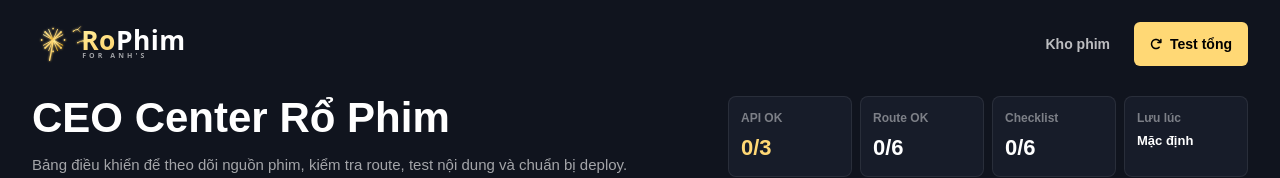
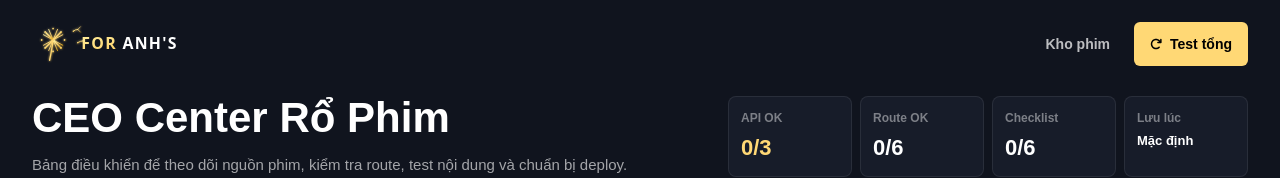
Before and after one commit to FlexDinh/webphimforAnhs, a Next.js app: page /ceo in a window 1280 px wide. Shown: the top 178 px of the page. Built offline with nearby package versions, Linux system fonts and the light colour scheme; no server answers.

Commit message:
style: cập nhật logo chỉ hiển thị biểu tượng hoa bồ công anh và chữ FOR ANH'S

```diff
--- a/src/component/Logo.tsx
+++ b/src/component/Logo.tsx
@@ -79,32 +79,17 @@ export default function Logo({ className = "" }: { className?: string }) {
                     </g>
                 </g>
 
-                {/* Typography: "RoPhim" */}
+                {/* Typography: "FOR ANH'S" */}
                 <text
                     x="56"
-                    y="36"
+                    y="35"
                     fontFamily="system-ui, -apple-system, sans-serif"
                     fontWeight="800"
-                    fontSize="30"
+                    fontSize="18"
                     fill="url(#premiumGold)"
-                    letterSpacing="0.5"
+                    letterSpacing="1.5"
                 >
-                    Ro
-                    <tspan fill="#FFFFFF">Phim</tspan>
-                </text>
-
-                {/* Subtitle: "FOR ANH'S" */}
-                <text
-                    x="57"
-                    y="46"
-                    fontFamily="system-ui, -apple-system, sans-serif"
-                    fontWeight="700"
-                    fontSize="8"
-                    fill="#FFFFFF"
-                    opacity="0.6"
-                    letterSpacing="3.5"
-                >
-                    FOR ANH'S
+                    FOR <tspan fill="#FFFFFF">ANH'S</tspan>
                 </text>
             </svg>
         </div>
```
